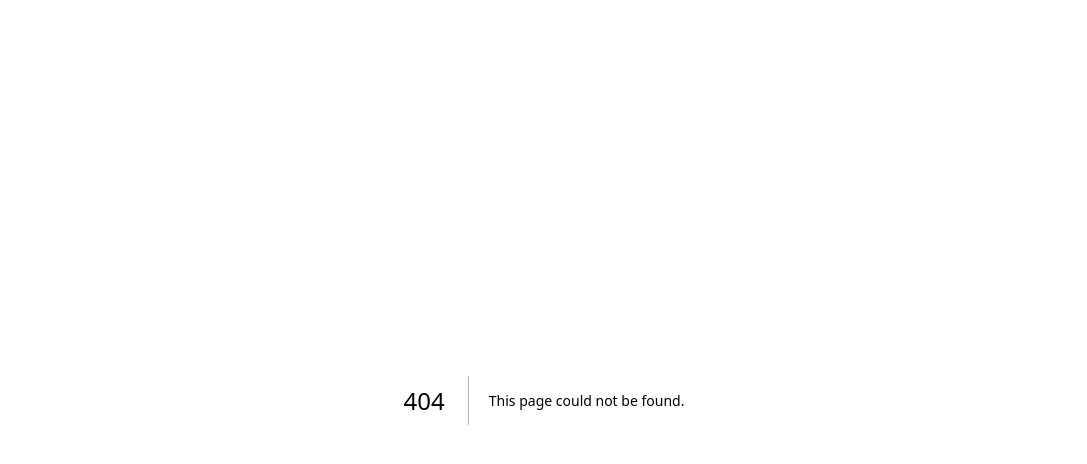
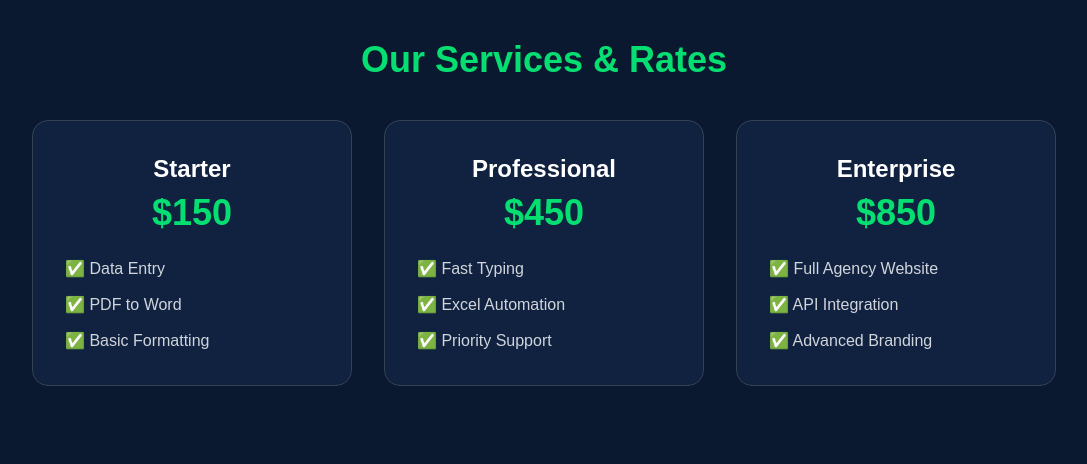
Before and after one commit to alihaidersandhu65-create/globalskill-pk, a Next.js app: page /pricing in a window 1280 px wide. Before the commit this address had no page. Shown: the top 464 px of the page, without its empty margins (96-1183 px from the left). Built offline with nearby package versions, Linux system fonts and the light colour scheme.

Commit message:
Added Pricing Page

```diff
--- /dev/null
+++ b/app/pricing/page.tsx
@@ -0,0 +1,24 @@
+export default function Pricing() {
+  const plans = [
+    { title: "Starter", price: "$150", features: ["Data Entry", "PDF to Word", "Basic Formatting"] },
+    { title: "Professional", price: "$450", features: ["Fast Typing", "Excel Automation", "Priority Support"] },
+    { title: "Enterprise", price: "$850", features: ["Full Agency Website", "API Integration", "Advanced Branding"] }
+  ];
+
+  return (
+    <div className="min-h-screen bg-[#0a192f] text-white p-10 text-center">
+      <h1 className="text-4xl font-bold mb-10 text-green-400">Our Services & Rates</h1>
+      <div className="flex flex-wrap justify-center gap-8">
+        {plans.map((plan) => (
+          <div key={plan.title} className="border border-gray-700 p-8 rounded-2xl w-80 bg-[#112240] hover:border-green-400 transition-all">
+            <h2 className="text-2xl font-semibold mb-2">{plan.title}</h2>
+            <p className="text-4xl font-bold text-green-400 mb-6">{plan.price}</p>
+            <ul className="text-left space-y-3 text-gray-300">
+              {plan.features.map(f => <li key={f}>✅ {f}</li>)}
+            </ul>
+          </div>
+        ))}
+      </div>
+    </div>
+  );
+}
```
